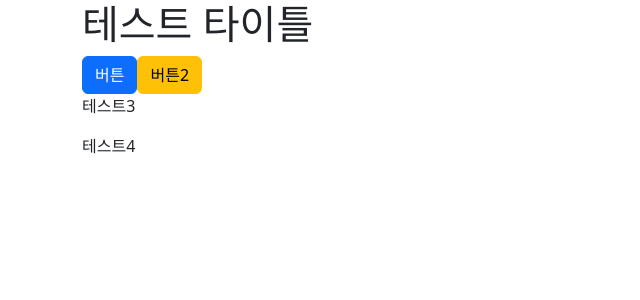
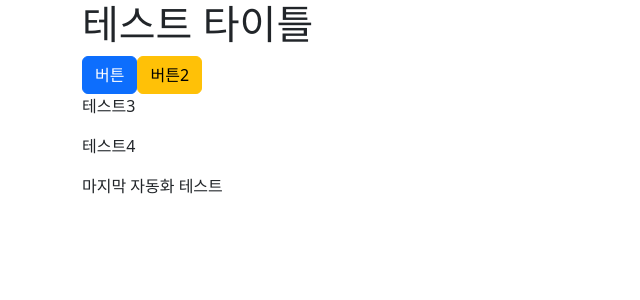
Before and after one commit to fullstack405/blog, a React (Vite) app in the folder frontend/: page / in a window 1280 px wide. Shown: the top 300 px of the page, without its empty margins (0-640 px from the left). Built offline with nearby package versions, Linux system fonts and the light colour scheme.

Commit message:
마지막 자동화 테스트

```diff
--- a/frontend/src/App.jsx
+++ b/frontend/src/App.jsx
@@ -8,6 +8,7 @@ function App() {
           <button className={`btn btn-warning`}>버튼2</button>
           <p>테스트3</p>
           <p>테스트4</p>
+          <p>마지막 자동화 테스트</p>
       </div>
   )
 }
```
